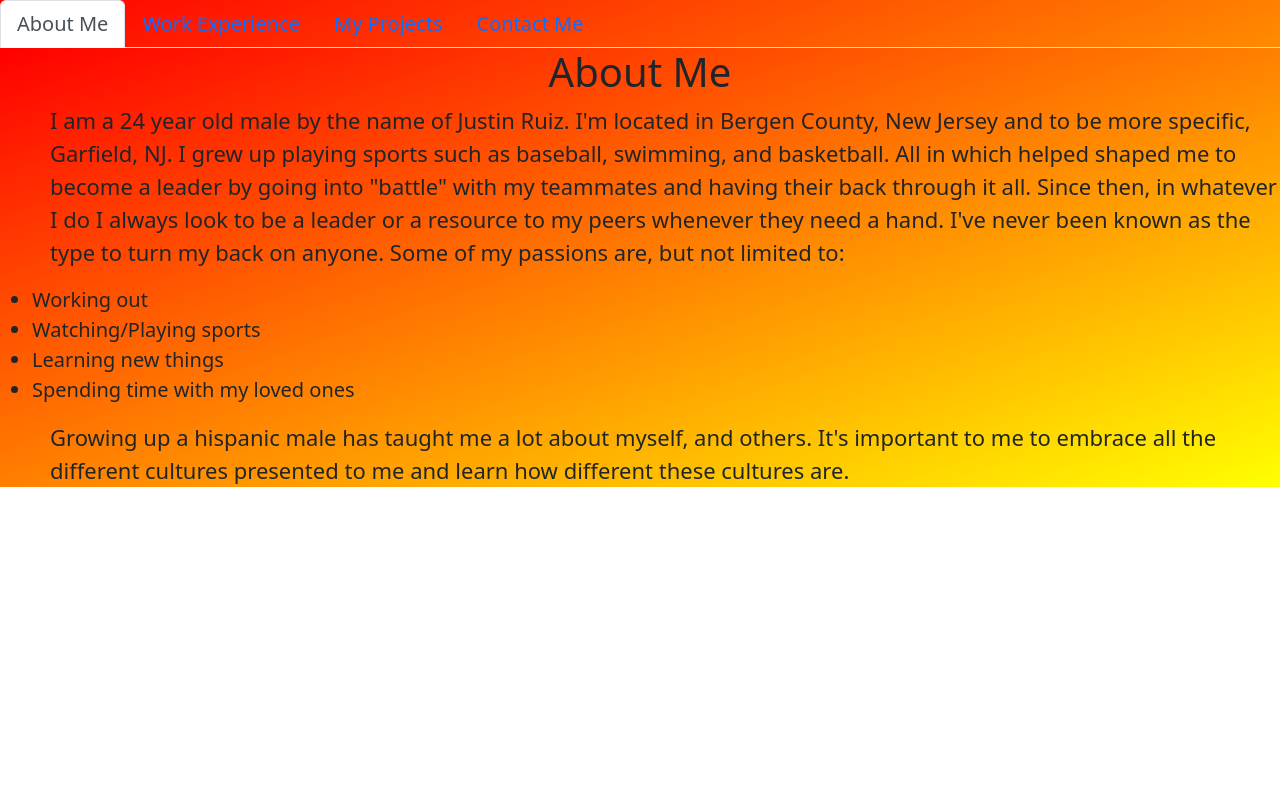
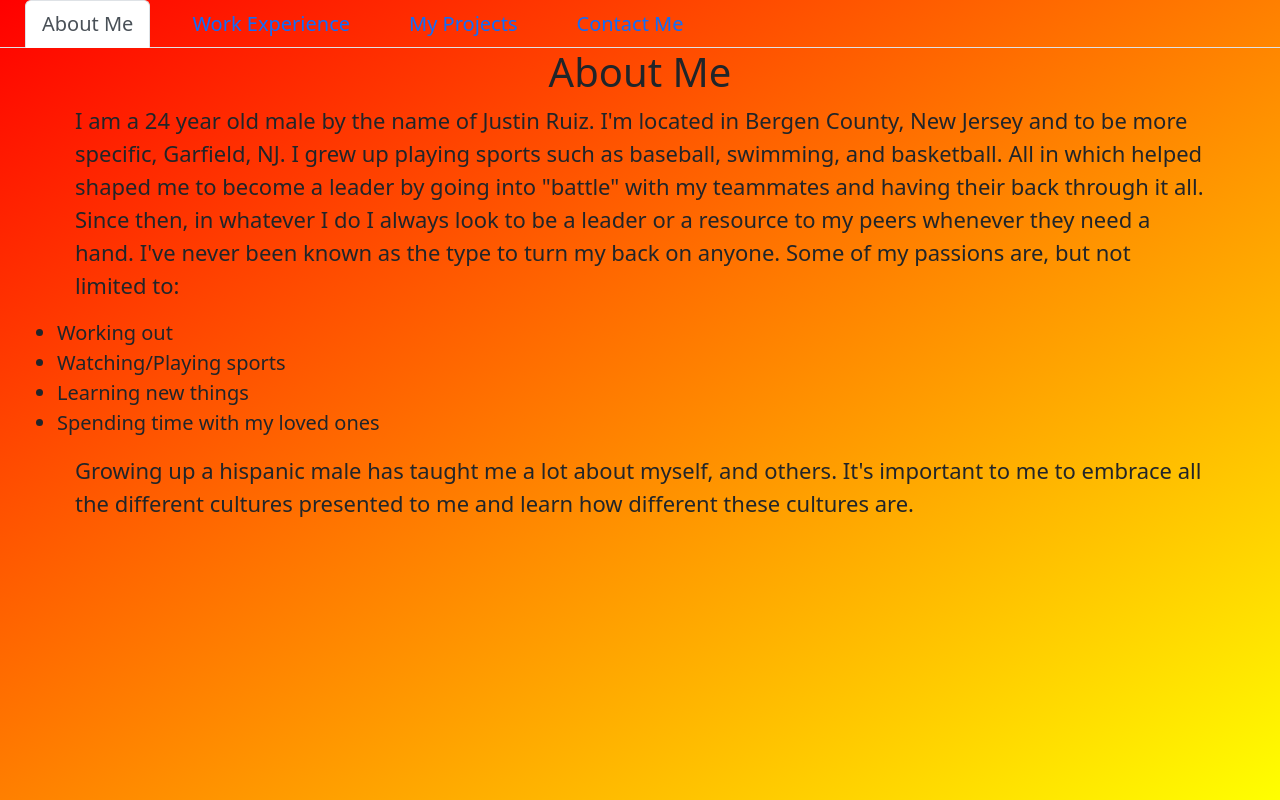
Before and after one commit to JustinRuiz321/portfolio-react-app, a React (Create React App) app: page / in a window 1280 px wide. Built offline with nearby package versions, Linux system fonts and the light colour scheme.

Commit message:
Added styling for the entire page background

```diff
--- a/src/components/pages/App.css
+++ b/src/components/pages/App.css
@@ -3,15 +3,20 @@ h1 {
 }
 
 p {
-    margin-left: 50px;
+    margin-left: 75px;
     margin-top: 100px;
+    margin-right: 75px;
     font-size: 22px;
 }
 
 li {
     font-size: 20px;
+    margin-left: 25px;
 }
 
-div {
+html {
+    height: 100%;
+}
+body {
     background-image: linear-gradient(to bottom right, red, yellow);
 }
```
